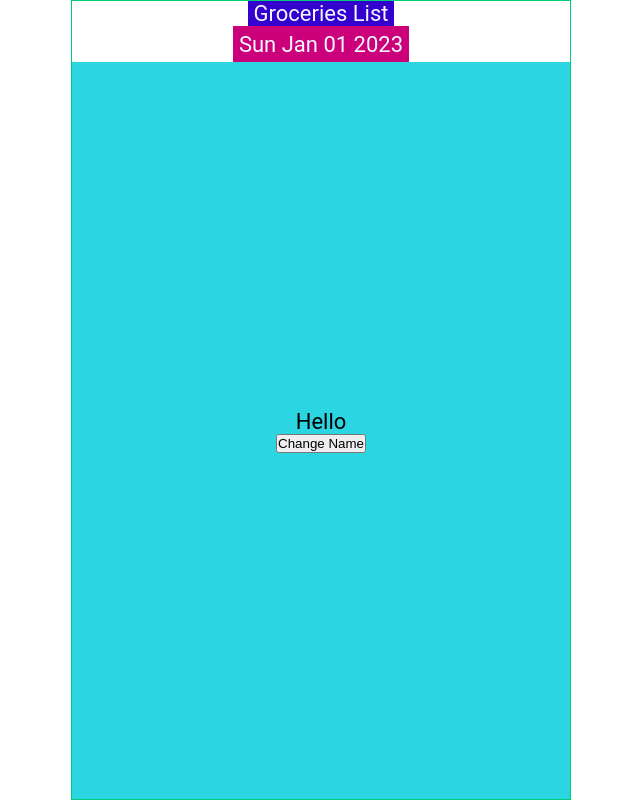
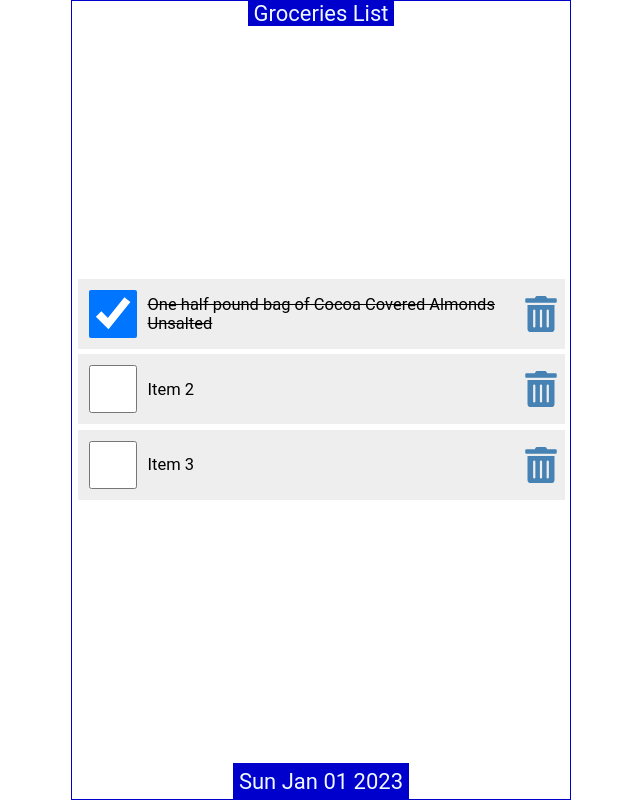
Before and after one commit to AfshinSharifnia/c9-superheroes-client, a React (Create React App) app: page / in a window 1280 px wide. Shown: the whole page, without its empty margins (319-959 px from the left). Built offline with nearby package versions, Linux system fonts and the light colour scheme.

Commit message:
Added new components

```diff
--- a/package.json
+++ b/package.json
@@ -10,6 +10,7 @@
     "csvtojson": "^2.0.10",
     "react": "^18.2.0",
     "react-dom": "^18.2.0",
+    "react-icons": "^4.7.1",
     "react-scripts": "5.0.1",
     "web-vitals": "^2.1.4"
   },
--- a/src/App.js
+++ b/src/App.js
@@ -3,15 +3,11 @@
 import Header from "./Components/Header";
 
 function App() {
-
-
-
-
   return (
     <div className="App">
       <Header />
+      <Content />
       <Footer />
-      <Content/>
     </div>
   );
 }
--- a/src/Components/Content.jsx
+++ b/src/Components/Content.jsx
@@ -1,31 +1,65 @@
-import { useState } from "react";
+import { useState } from 'react';
+import { FaTrashAlt } from 'react-icons/fa';
 
 const Content = () => {
+    const [items, setItems] = useState([
+        {
+            id: 1,
+            checked: true,
+            item: "One half pound bag of Cocoa Covered Almonds Unsalted"
+        },
+        {
+            id: 2,
+            checked: false,
+            item: "Item 2"
+        },
+        {
+            id: 3,
+            checked: false,
+            item: "Item 3"
+        }
+    ]);
 
-  const [name, setName] = useState("");
+    const handleCheck = (id) => {
+        const listItems = items.map((item) => item.id === id ? { ...item, checked: !item.checked } : item);
+        setItems(listItems);
+        localStorage.setItem('shoppinglist', JSON.stringify(listItems));
+    }
 
-  const handleNameChange = () => {
+    const handleDelete = (id) => {
+        const listItems = items.filter((item) => item.id !== id);
+        setItems(listItems);
+        localStorage.setItem('shoppinglist', JSON.stringify(listItems));
+    }
 
-    const names = ["Bob", "Kevin", "Dave"];
+    return (
+        <main>
+            {items.length ? (
+                <ul>
+                    {items.map((item) => (
+                        <li className="item" key={item.id}>
+                            <input
+                                type="checkbox"
+                                onChange={() => handleCheck(item.id)}
+                                checked={item.checked}
+                            />
+                            <label
+                                style={(item.checked) ? { textDecoration: 'line-through' } : null}
+                                onDoubleClick={() => handleCheck(item.id)}
+                            >{item.item}</label>
+                            <FaTrashAlt
+                                onClick={() => handleDelete(item.id)}
+                                role="button"
+                                tabIndex="0"
+                            />
+                        </li>
+                    ))}
+                </ul>
+            ) : (
+                <p style={{ marginTop: '2rem' }}>Your list is empty.</p>
+            )}
+        </main>
+    )
+}
 
-    const int = Math.floor(Math.random() * 3);
-
-    setName(names[int]);
-
-  };
-
-
-  return (
-
-    <main>
-
-      <p>Hello {name}</p>
-
-      <button onClick={handleNameChange}>Change Name </button>
-    </main>
-  );
-
-
-
-};
-export default Content;
+export default Content
--- a/src/index.css
+++ b/src/index.css
@@ -25,14 +25,14 @@
   height: 100vh;
   width: 100%;
   max-width: 500px;
-  border: 1px solid rgb(0, 205, 120);
+  border: 1px solid mediumblue;
   margin: auto;
 }
 
 header {
   width: 100%;
   padding: 0 0.25em;
-  background-color: rgb(51, 0, 205);
+  background-color: mediumblue;
   color: aliceblue;
   display: flex;
   justify-content: space-between;
@@ -41,7 +41,6 @@
 
 main {
   width: 100%;
-  background-color: rgb(43, 214, 226);
   display: flex;
   flex-direction: column;
   flex-grow: 1;
@@ -53,8 +52,67 @@
 footer {
   width: 100%;
   padding: 0.25em;
-  background-color: rgb(205, 0, 123);
+  background-color: mediumblue;
   color: aliceblue;
   display: grid;
   place-content: center;
 }
+
+ul {
+  width: 100%;
+  list-style: none;
+  padding: 0 0.25rem 0.25rem;
+}
+
+ul li::before {
+  content: "\200B";
+}
+
+.item {
+  display: flex;
+  justify-content: flex-start;
+  align-items: center;
+  padding: 0.5rem 0 0.5rem 0.5rem;
+  margin: 0.25rem 0;
+  background-color: #eee;
+}
+
+.item:first-child {
+  margin: 0;
+}
+
+.item input[type="checkbox"] {
+  text-align: center;
+  width: 2.5rem;
+  width: 48px;
+  min-width: 48px;
+  height: 2.5rem;
+  height: 48px;
+  min-height: 48px;
+  cursor: pointer;
+  margin-right: 0.5rem;
+}
+
+.item input[type="checkbox"]:focus + label {
+  text-decoration: underline;
+}
+
+.item > label {
+  font-size: 0.75rem;
+  flex-grow: 1;
+}
+
+.item svg {
+  width: 48px;
+  min-width: 48px;
+  height: 36px;
+  font-size: 1rem;
+  color: steelblue;
+  cursor: pointer;
+}
+
+.item svg:focus,
+.item svg:hover {
+  color: red;
+  outline: none;
+}
```
Also changed, not shown: 1 other file (tests, documents, lock files or other folders).
